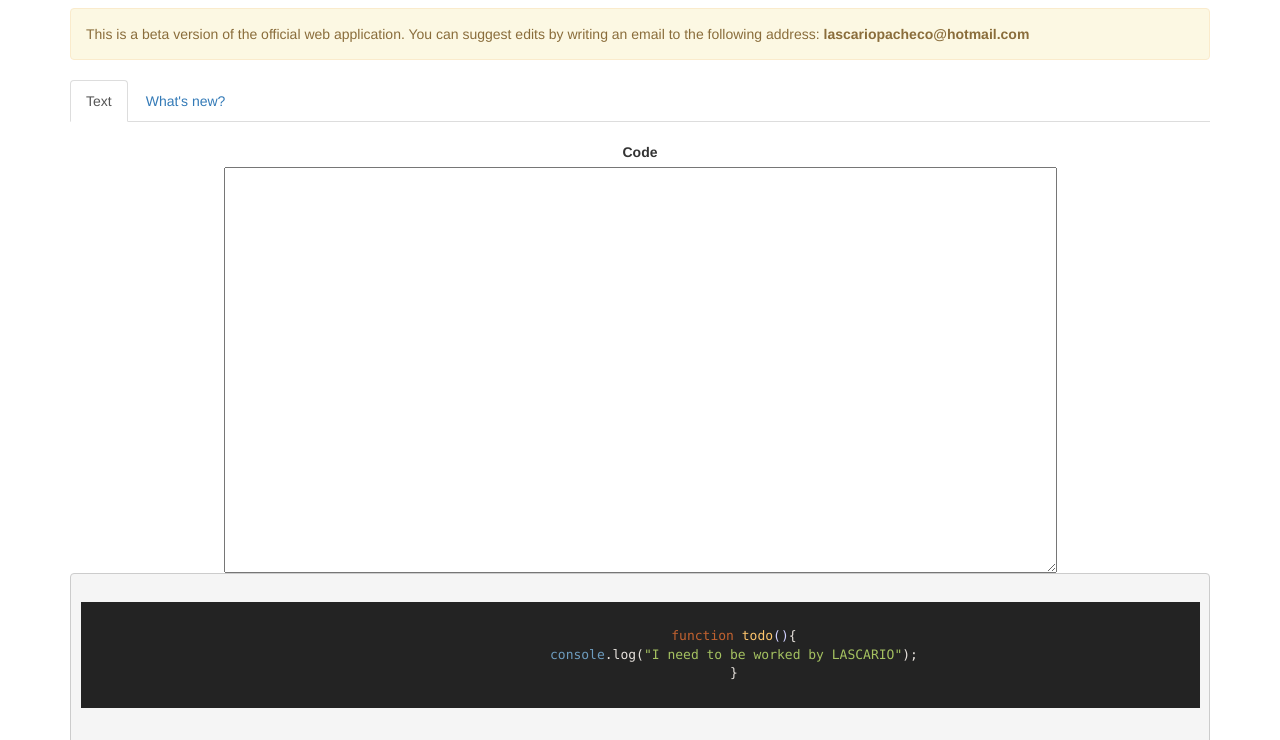
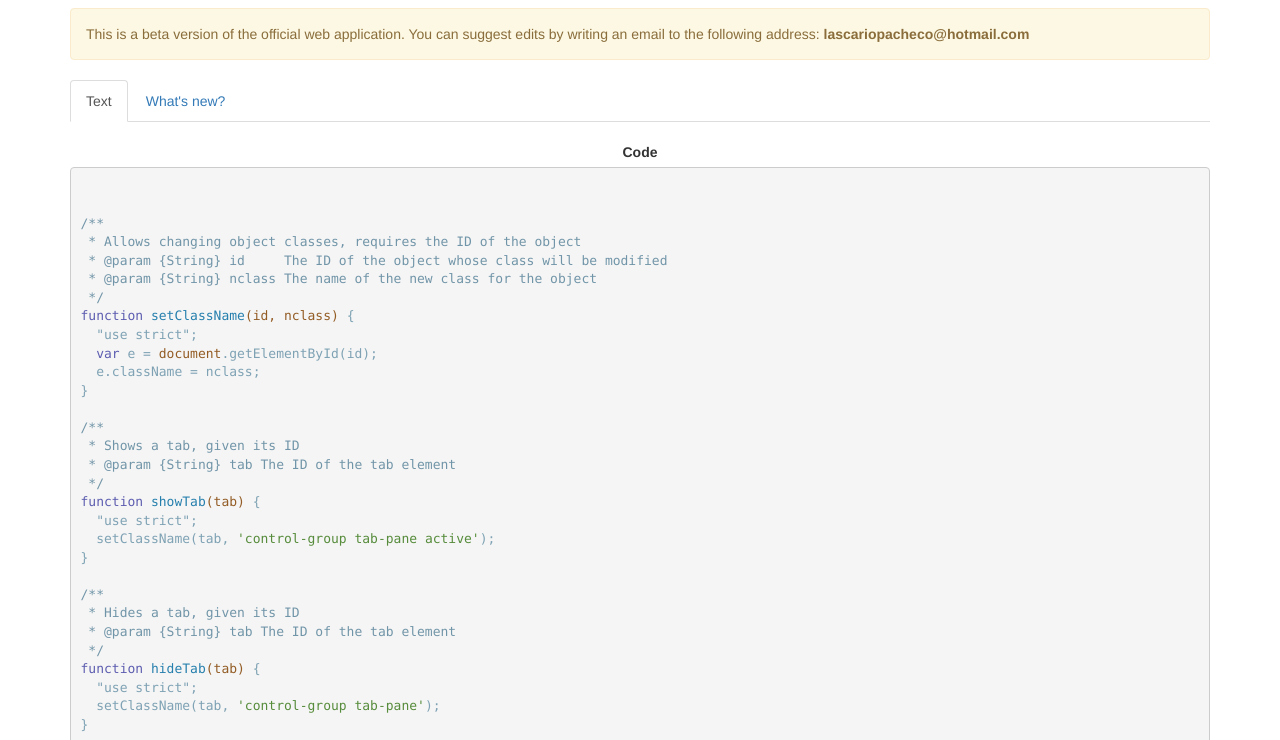
Before and after one commit to EDAURU/doc-4-js, a website: page public/index.html in a window 1280 px wide. Shown: the part 212-952 px from the top of the page. Drawn offline with nearby package versions, Linux system fonts and the light colour scheme.

Commit message:
Updated interface with no new functionalities. Just fixed the look and feel of the code input area.

```diff
--- a/public/index.html
+++ b/public/index.html
@@ -6,7 +6,7 @@
 
     <link rel="icon" href="">
     <link rel="stylesheet" href="bower-libs/bootstrap/dist/css/bootstrap.min.css">
-    <link rel="stylesheet" href="lib/highlight.js/styles/railscasts.css"/>
+    <link rel="stylesheet" href="lib/highlight.js/styles/atelier-lakeside.dark.css"/>
     <script src="lib/highlight.js/highlight.pack.js"></script>
     <script>hljs.initHighlightingOnLoad();</script>
     <!-- Scripts -->
@@ -57,19 +57,48 @@
         <div class="control-group tab-pane active" id="codeInput">
             <label for="inputCode" class="control-label">Code</label>
 
-            <div class="controls">
-                <textarea name="inputCode" id="inputCode" cols="100" rows="20" class="input"></textarea>
+            <!--<div class="controls">
+                <textarea name="inputCode" id="inputCode" cols="100" rows="20" class="input">-->
+                	<pre style="text-align:left;">
+                    	<code class="javascript">
+/**
+ * Allows changing object classes, requires the ID of the object
+ * @param {String} id     The ID of the object whose class will be modified
+ * @param {String} nclass The name of the new class for the object
+ */
+function setClassName(id, nclass) {
+  "use strict";
+  var e = document.getElementById(id);
+  e.className = nclass;
+}
 
-                <pre>
-                    <code class="javascript">
-                        function todo(){
-                        console.log("I need to be worked by LASCARIO");
-                        }
-                    </code>
-                </pre>
-                <a href="https://highlightjs.org/">LASCARIO CLICK ME!</a>
+/**
+ * Shows a tab, given its ID
+ * @param {String} tab The ID of the tab element
+ */
+function showTab(tab) {
+  "use strict";
+  setClassName(tab, 'control-group tab-pane active');
+}
+
+/**
+ * Hides a tab, given its ID
+ * @param {String} tab The ID of the tab element
+ */
+function hideTab(tab) {
+  "use strict";
+  setClassName(tab, 'control-group tab-pane');
+}
+
+function showOutputDialog() {
+  "use strict";
+  document.getElementById('outputcontent').showModal();
+}
+                    	</code>
+                	</pre>
+                <!--</textarea>-->
                 <span class="help-block">Paste your JS in the area above</span>
-            </div>
+            <!--</div>-->
             <div class="control-group tab-pane active" id="fileInput">
                 <div id="file_input_wrapper" class="well">
                     <input class="input" type="file">
--- a/public/lib/highlight.js/styles/atelier-lakeside.dark.css
+++ b/public/lib/highlight.js/styles/atelier-lakeside.dark.css
@@ -78,9 +78,9 @@
 .hljs {
   display: block;
   overflow-x: auto;
-  background: #1f292e;
+  background: #F5F5F5;
   color: #7ea2b4;
-  padding: 0.5em;
+  padding: 0em;
   -webkit-text-size-adjust: none;
 }
 
--- a/public/lib/highlight.js/styles/railscasts.css
+++ b/public/lib/highlight.js/styles/railscasts.css
@@ -8,7 +8,7 @@ Railscasts-like style (c) Visoft, Inc. (Damien White)
   display: block;
   overflow-x: auto;
   padding: 0.5em;
-  background: #232323;
+  background: #F5F5F5;
   color: #e6e1dc;
   -webkit-text-size-adjust: none;
 }
```
